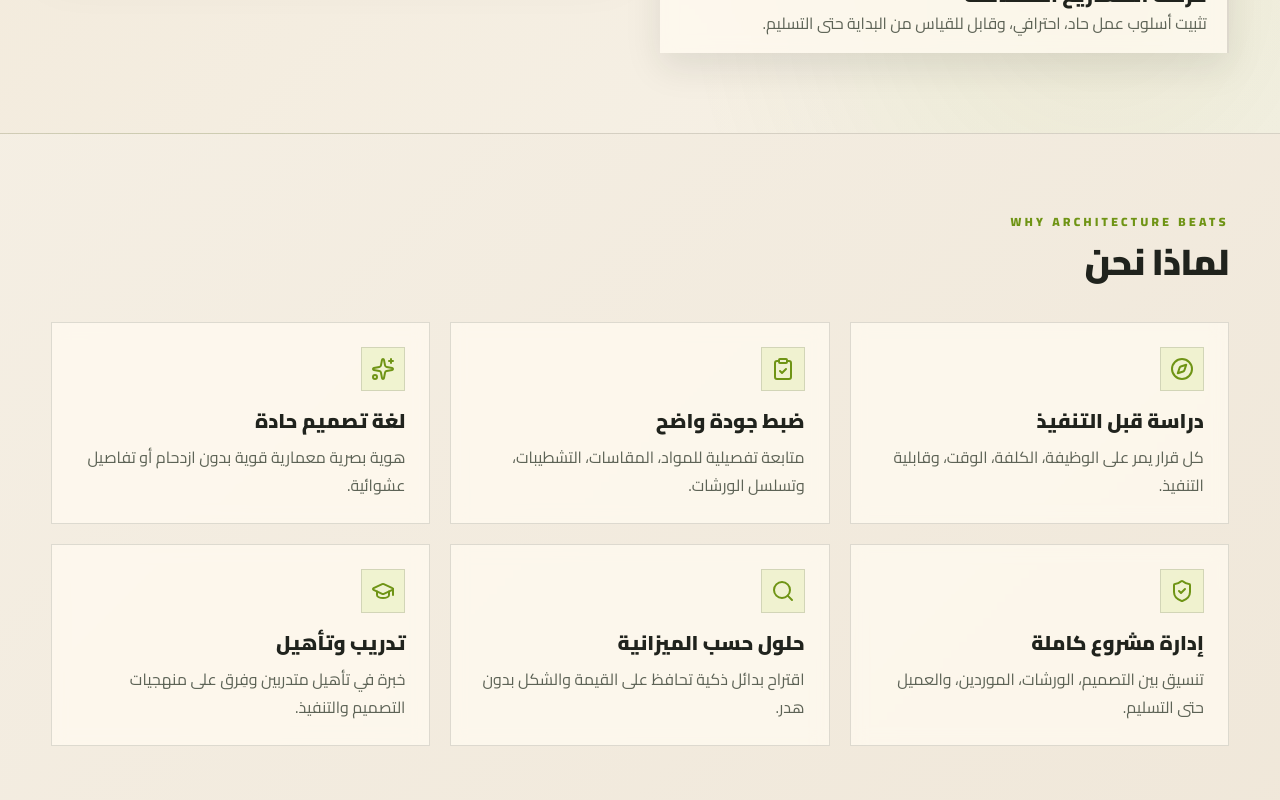
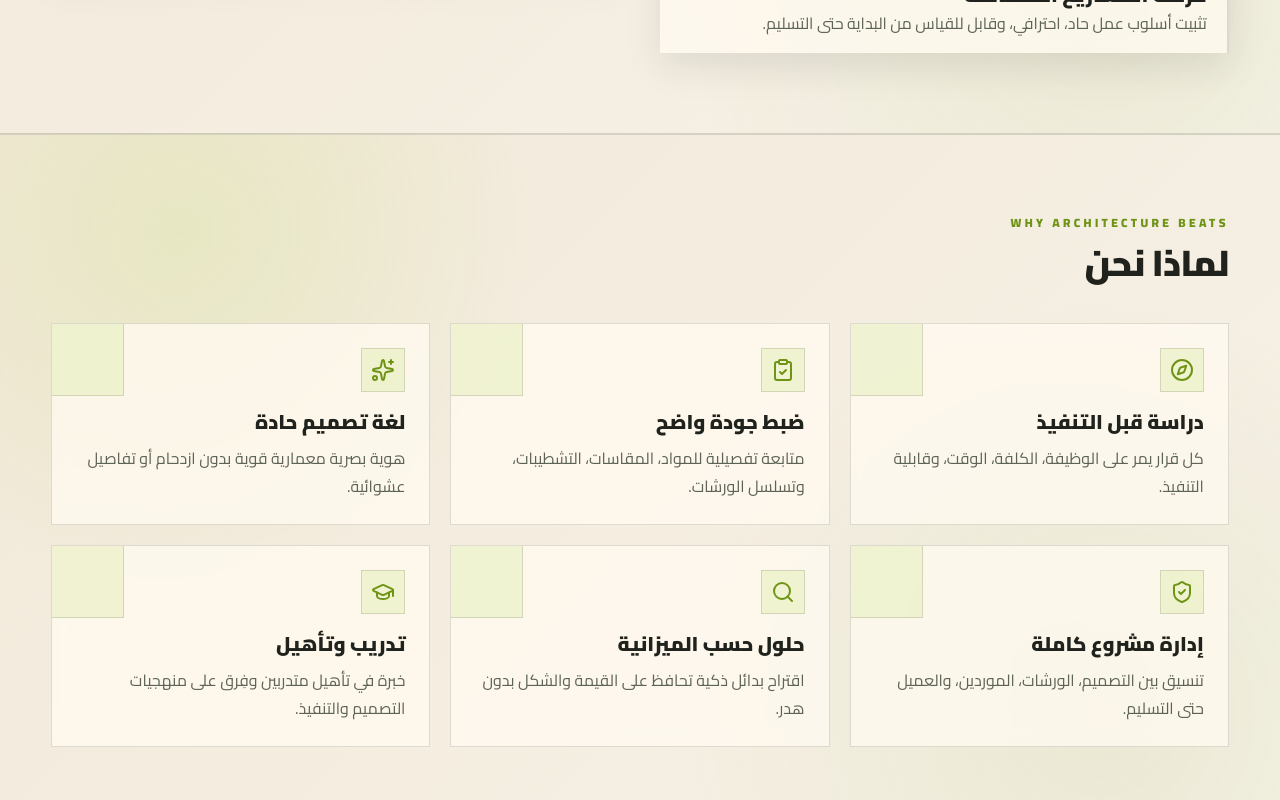
Before and after one commit to abod-haes/architecture-beats, a Next.js app: page /about in a window 1280 px wide. Shown: the part 840-1640 px from the top of the page. Built offline with nearby package versions, Linux system fonts and the light colour scheme.

Commit message:
Apply brand panel colors to why us section

```diff
--- a/src/components/sections/WhyUsSection.tsx
+++ b/src/components/sections/WhyUsSection.tsx
@@ -10,7 +10,8 @@ export default function WhyUsSection() {
   const content = useSiteContent();
 
   return (
-    <section className="site-section mx-auto w-[92%] max-w-7xl py-16 sm:py-20">
+    <section className="site-section section-panel py-16 sm:py-20">
+      <div className="mx-auto w-[92%] max-w-7xl">
         <SectionTitle title={content.texts.whyUsTitle} eyebrow="Why Architecture Beats" />
         <motion.div
           initial="hidden"
@@ -27,17 +28,19 @@ export default function WhyUsSection() {
                 variants={fadeUp}
                 whileHover={{ y: -6 }}
                 data-cursor="active"
-              className="border border-[var(--site-border)] bg-[var(--site-card)] p-5 backdrop-blur transition hover:border-brand-primary sm:p-6"
+                className="group relative overflow-hidden border border-[var(--site-border)] bg-[var(--site-card)] p-5 backdrop-blur transition hover:border-brand-primary sm:p-6"
               >
-              <div className="mb-4 grid h-11 w-11 place-items-center border border-brand-primary/45 bg-brand-primary/15">
+                <div className="pointer-events-none absolute -end-10 -top-10 h-28 w-28 border border-brand-primary/25 bg-[var(--site-accent-soft)] transition group-hover:scale-110" />
+                <div className="relative mb-4 grid h-11 w-11 place-items-center border border-brand-primary/45 bg-brand-primary/15">
                   <Icon className="h-6 w-6 text-brand-secondary" />
                 </div>
-              <h3 className="mb-2 text-xl font-black text-brand-dark">{item.title}</h3>
-              <p className="leading-7 text-brand-gray">{item.description}</p>
+                <h3 className="relative mb-2 text-xl font-black text-brand-dark">{item.title}</h3>
+                <p className="relative leading-7 text-brand-gray">{item.description}</p>
               </motion.article>
             );
           })}
         </motion.div>
+      </div>
     </section>
   );
 }
```
Lines whose indentation alone changed are shown as unchanged.
